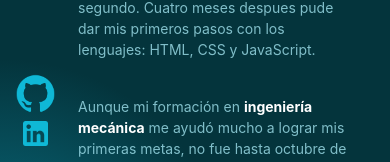
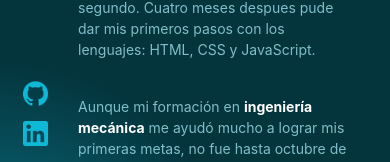
Before and after one commit to Tortoiselizard/Portafolio_Front, a React (Vite) app: page / in a window 390 px wide. In both pictures the pointer is over the link 35 px from the left and 389 px from the top of the page. Shown: the part 296-458 px from the top of the page. Built offline with nearby package versions, Linux system fonts and the light colour scheme.

Commit message:
change components/Contact.module.css: remove hover for mobile (line 117-120)

```diff
--- a/src/components/Contact/Contact.module.css
+++ b/src/components/Contact/Contact.module.css
@@ -114,6 +114,10 @@
         transition: transform 0.3s ease;
     }
 
+    .ContactContainer ul li a:hover {
+        transform: scale(1);
+    }
+
     .ContactContainer ul li:nth-child(3) {
         width: 30px;
         height: 30px;
```
